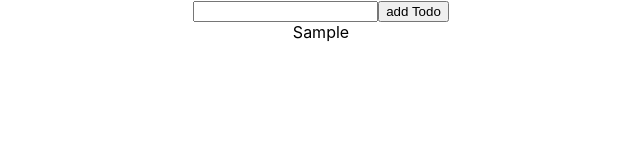
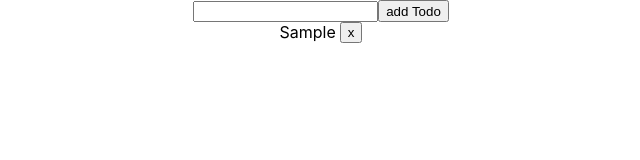
Before and after one commit to ssiddhesh64/todo-list-react-app, a React (Create React App) app: page / in a window 1280 px wide. Both pictures are taken after typing "Sample" into the empty fields and a click on the button "add Todo". Shown: the top 160 px of the page, without its empty margins (319-959 px from the left). Built offline with nearby package versions, Linux system fonts and the light colour scheme.

Commit message:
added completed button

```diff
--- a/src/Components/Todo.js
+++ b/src/Components/Todo.js
@@ -3,11 +3,14 @@ import React from 'react'
 export const Todo = ({title, onClick, completed}) => {
 
     return (
-        <div style={{
-            textDecoration: completed ? "line-through" : null
-        }}
-        onClick={onClick}>
-            {title}
+        <div style={{display:"flex", justifyContent:"center"}}>
+            <div style={{
+                textDecoration: completed ? "line-through" : null
+            }}
+            onClick={onClick}>
+                {title}
+            </div>
+            <button style={{marginLeft: 4}}> x </button>
         </div>
     )
 }
--- /dev/null
+++ b/src/Components/TodoForm.js
@@ -0,0 +1,9 @@
+import React from 'react'
+
+export const TodoForm = ({name, value, onChange}) => {
+    return (
+        <form >
+            <input name={name} value={value} onChange={onChange} />
+        </form>
+    )
+}
--- a/src/Components/Todos.js
+++ b/src/Components/Todos.js
@@ -1,6 +1,7 @@
 import React, { useState } from 'react'
 import { Todo } from './Todo';
 import shortid from 'shortid'
+import { TodoForm } from './TodoForm';
 
 
 export const Todos = () => {
@@ -32,10 +33,12 @@ export const Todos = () => {
         )
     }
     return (
-        <div className="flex">
-            <input name="title" value={todo.title} onChange={(e) => setTodo({...todo, title: e.target.value})} />
+        <div >
+            {/* <TodoForm /> */}
+            <div style={{display:"flex", justifyContent:"center"}}>
+            <TodoForm name="title" value={todo.title} onChange={(e) => setTodo({...todo, title: e.target.value})} />
            <button onClick={handleSubmit}> add Todo</button>
-
+            </div>
                {todos.map((todo) => {
                    return <Todo title={todo.title} onClick={() => handleToggle(todo.id)} completed={todo.completed}/>
                })}
```
